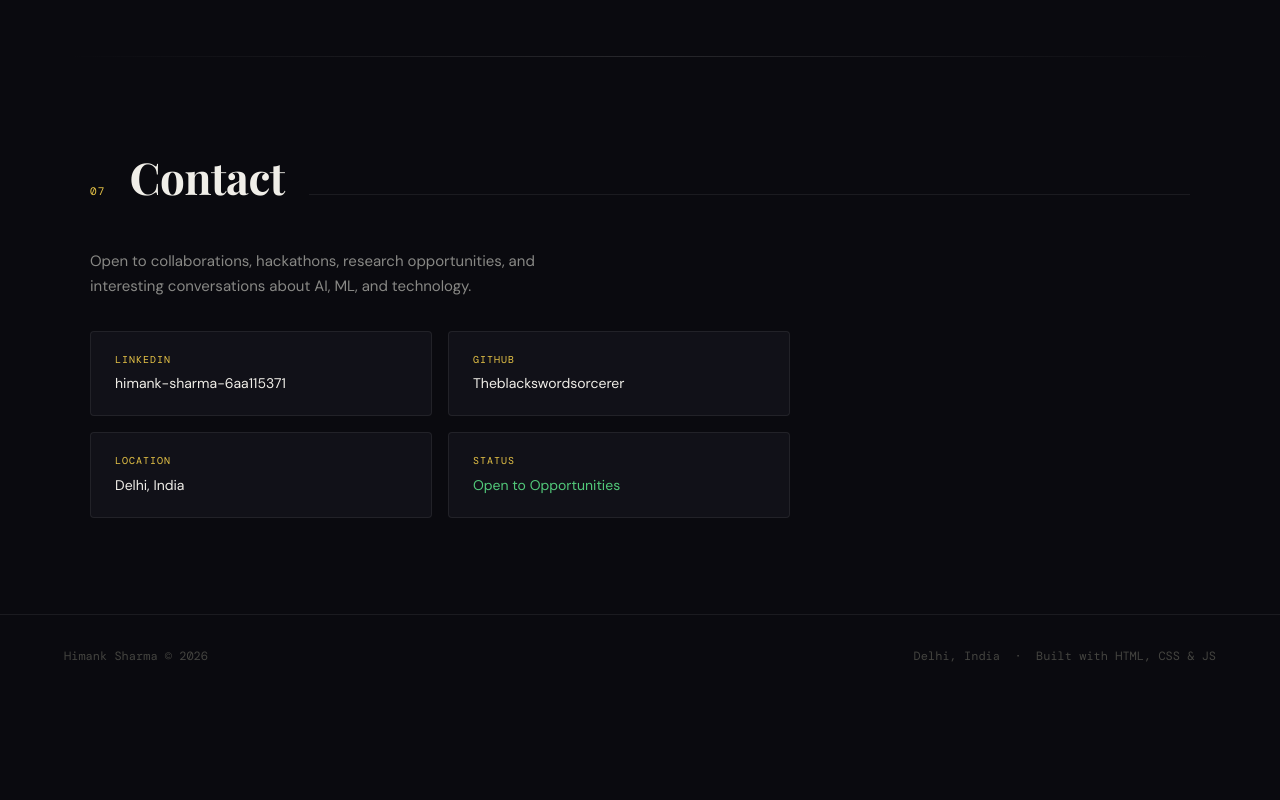
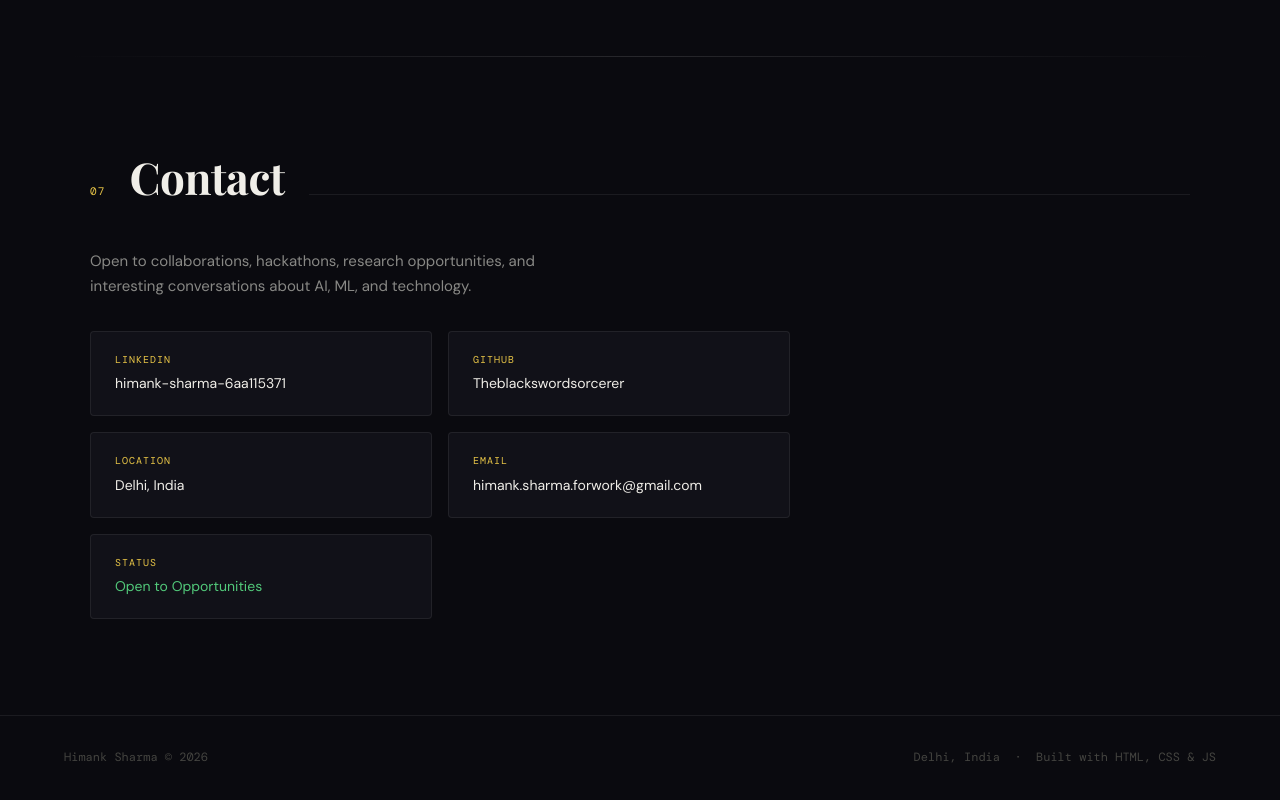
Before and after one commit to Theblackswordsorcerer/Portfolio-website-, a plain HTML site: page index.html in a window 1280 px wide. Shown: the part 7842-8642 px from the top of the page. Before the commit the page ends 8541 px from the top, so only its background shows below. Drawn offline with nearby package versions, Linux system fonts and the light colour scheme.

Commit message:
Update index.html

```diff
--- a/index.html
+++ b/index.html
@@ -1195,6 +1195,10 @@
         <div class="contact-platform">Location</div>
         <div class="contact-handle">Delhi, India</div>
       </div>
+      <a href="mailto:himank.sharma.forwork@gmail.com" class="contact-item">
+        <div class="contact-platform">Email</div>
+        <div class="contact-handle">himank.sharma.forwork@gmail.com</div>
+      </a>
       <div class="contact-item" style="cursor: default;">
         <div class="contact-platform">Status</div>
         <div class="contact-handle" style="color: var(--green);">Open to Opportunities</div>
```
